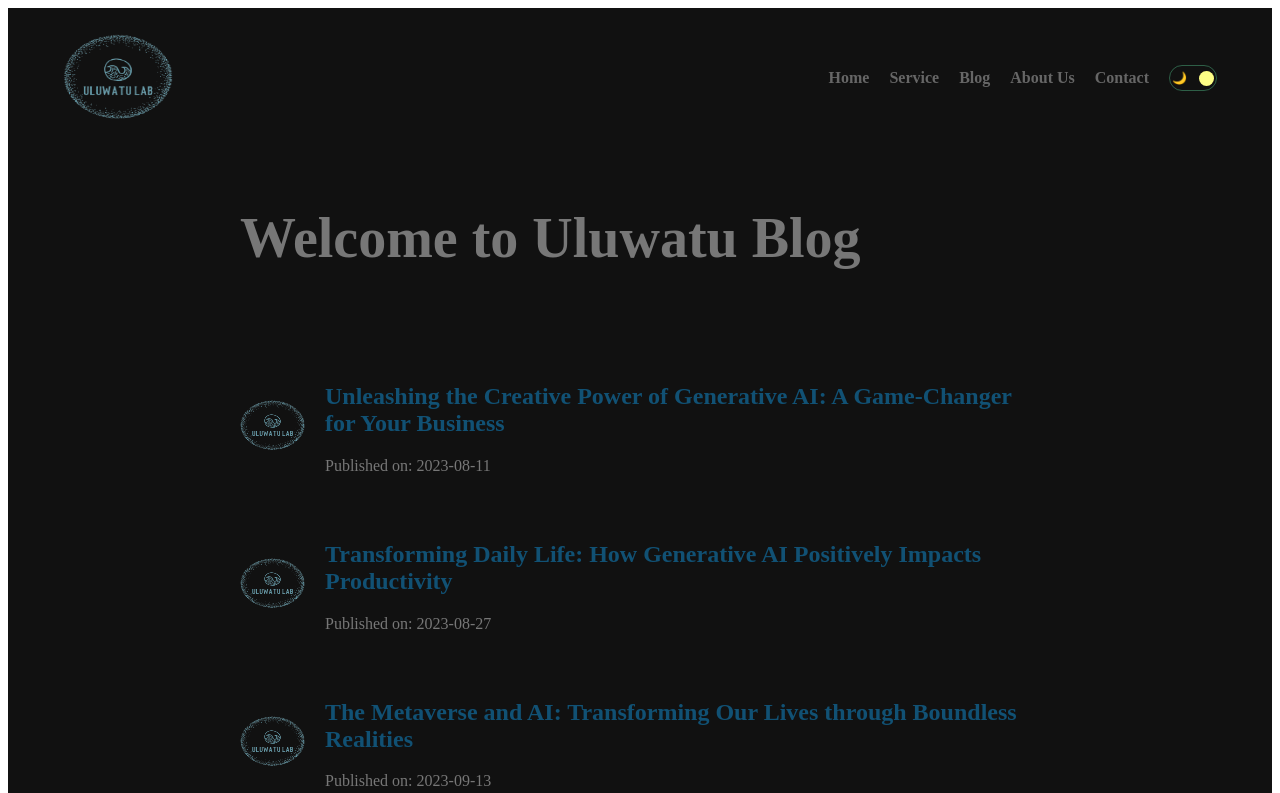
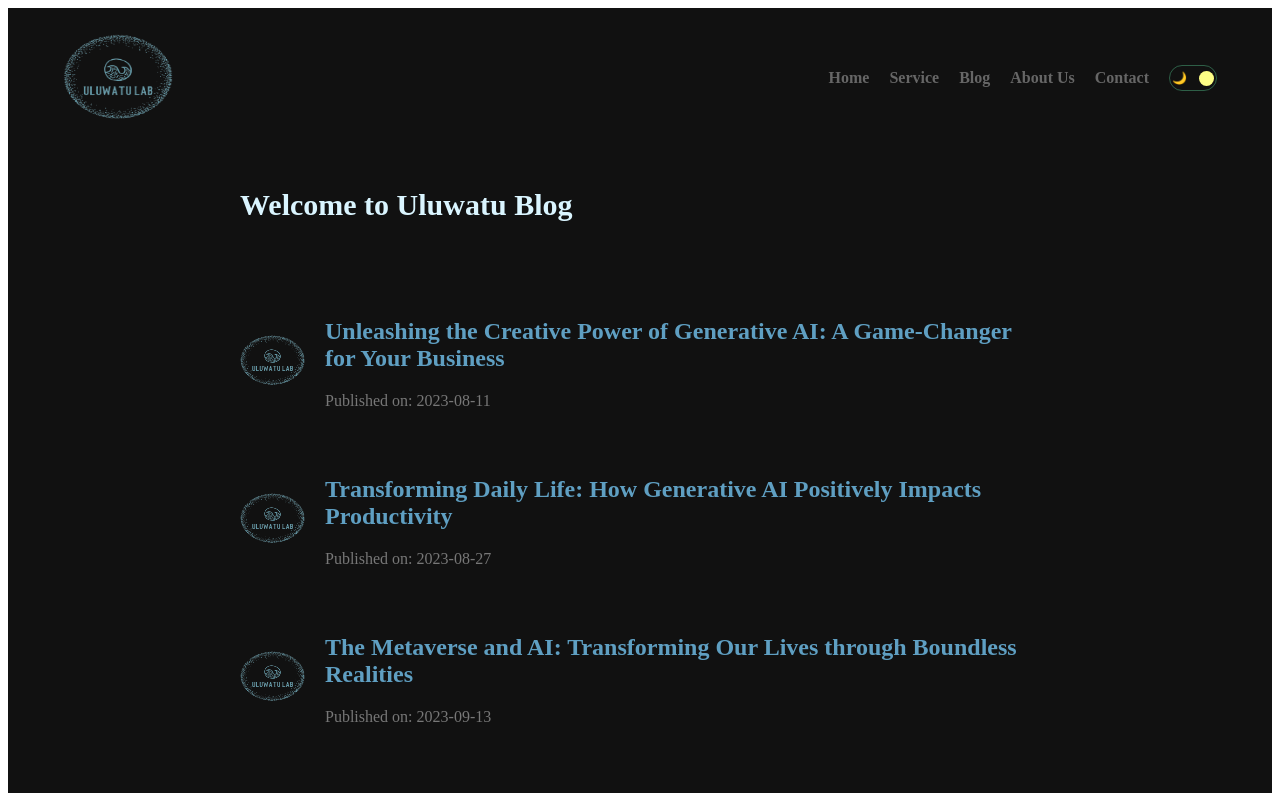
Before and after one commit to hailey0503/template_onepage, a Next.js app: page /blog in a window 1280 px wide. Shown: the top 793 px of the page. Built offline with nearby package versions, Linux system fonts and the light colour scheme.

Commit message:
change font size

```diff
--- a/styles/blog.module.css
+++ b/styles/blog.module.css
@@ -9,8 +9,7 @@
   }
 
  .heading {
-	font-size: 28px;
-	color: #777;
+	font-size: 15px;
   padding-bottom: 40px;
  }
   .articleList {
@@ -35,12 +34,12 @@
 
   .articleTitle a {
     text-decoration: none; /* Remove the default underline on links */
-    color: #115174; /* Set the default font color for the article title */
+    color: #5f9fc2; /* Set the default font color for the article title */
     transition: color 0.3s ease; /* Add a smooth transition effect for the color property */
   }
 
   .articleTitle a:hover {
-    color: #5f9fc2; /* Change the font color to red when hovering */
+    color: #115174; /* Change the font color to red when hovering */
   }
 
   .articleDate {
```
